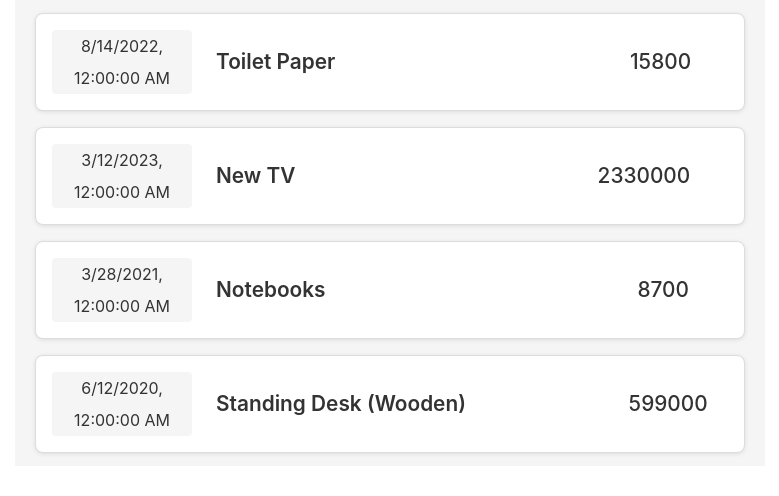
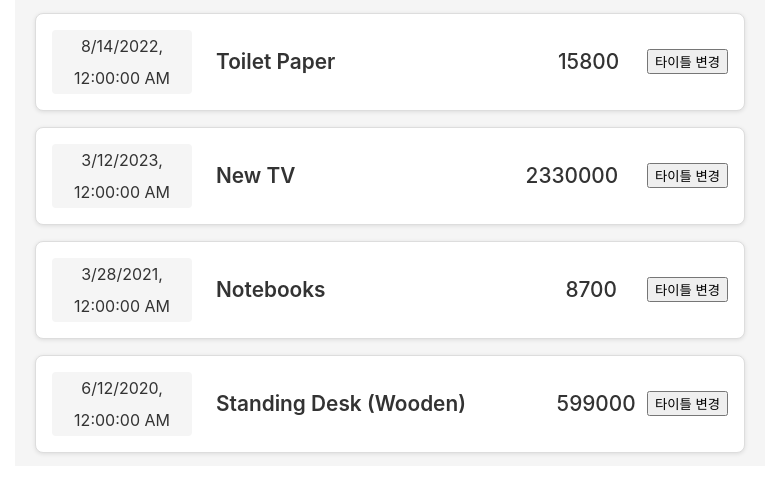
Before and after one commit to geumyoung00/list-app, a React (Create React App) app: page / in a window 1280 px wide. Shown: the top 496 px of the page, without its empty margins (250-1029 px from the left). Built offline with nearby package versions, Linux system fonts and the light colour scheme.

Commit message:
3-2. button event created

```diff
--- a/src/component/ExpenseItem.js
+++ b/src/component/ExpenseItem.js
@@ -1,4 +1,5 @@
-import React, { Component } from "react";
+import { click } from "@testing-library/user-event/dist/click";
+import React, { Component, useState } from "react";
 import "./ExpenseItem.css";
 
 // function ExpenseItem(props) {
@@ -12,13 +13,22 @@ import "./ExpenseItem.css";
 // }
 
 const ExpenseItem = (props) => {
+
+  const firstTitle = useState([]);
+  function clickHandler(){
+    alert('items');
+  }
+
   return (
     <div className="expense__item">
       <p className="txt date">{props.date}</p>
       <p className="txt title">{props.title}</p>
       <p className="txt price">{props.price}</p>
+      <button className="changeTitle" onClick={() => clickHandler()}>타이틀 변경</button>
     </div>
   );
+
+
 }
 
 export default ExpenseItem;
```
